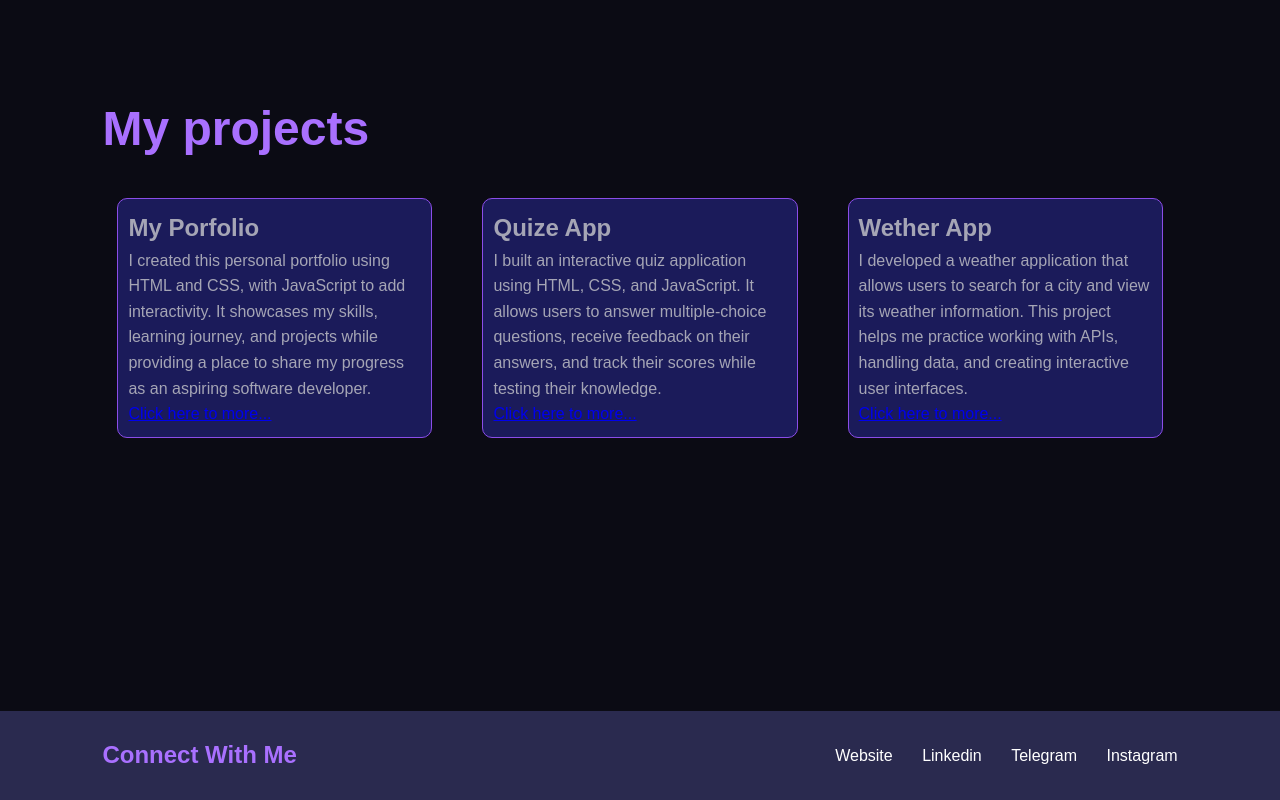
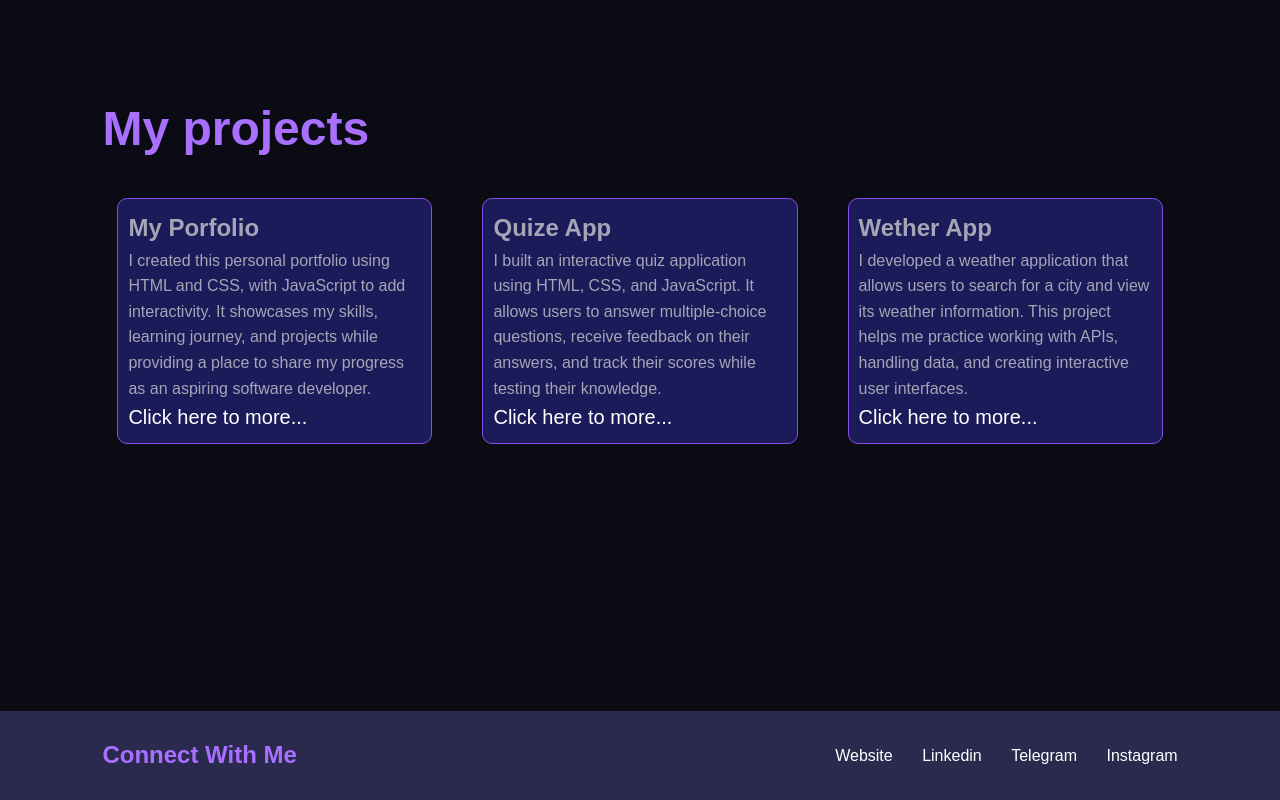
Before and after one commit to girmawshitanew2112-source/my-portfolio, a plain HTML site: page index.html in a window 1280 px wide. Shown: the part 2777-3577 px from the top of the page. Drawn offline with Linux system fonts and the light colour scheme.

Commit message:
Add files via upload
I changed some style

```diff
--- a/style.css
+++ b/style.css
@@ -167,6 +167,15 @@ nav a:hover{
     border-radius: 10px;
     transition: 0.3s;
 }
+.project a{
+    color: white;
+    text-decoration: none;
+    text-align: center;
+    font-size: 20px;
+}
+.project a:hover{
+    color:#15ec27;
+}
 .project:hover{
     color:#ffffff;
     transform: translateY(-5px);
```
